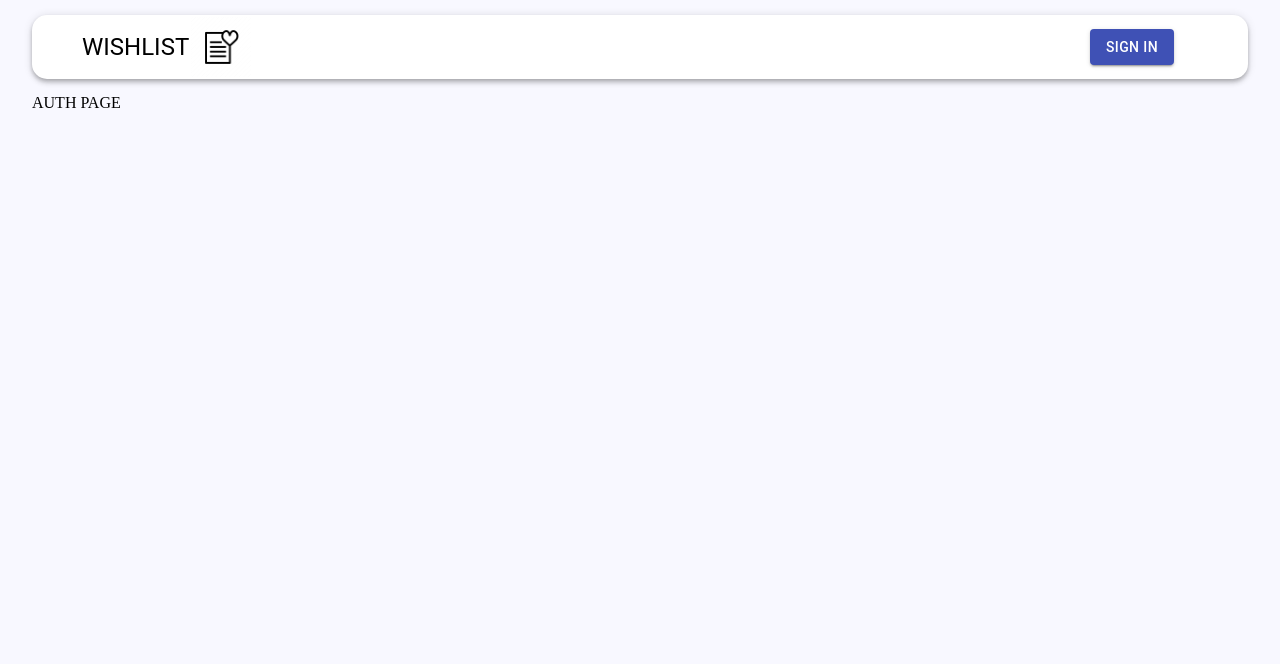
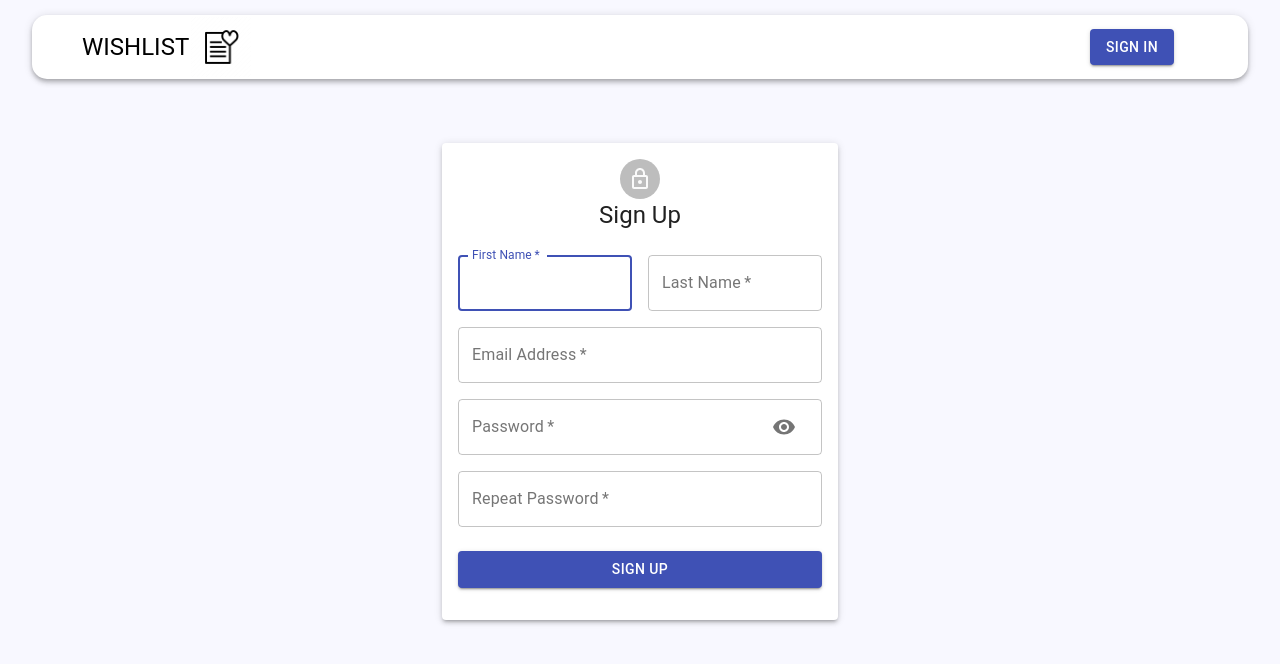
Before and after one commit to Nishkal7/Timeline, a React (Create React App) app in the folder client/: page /auth in a window 1280 px wide. Shown: the top 664 px of the page. Built offline with nearby package versions, Linux system fonts and the light colour scheme; the HTML template or start-up script is replaced by a standard one.

Commit message:
auth setup

```diff
--- a/client/src/components/Auth/Auth.js
+++ b/client/src/components/Auth/Auth.js
@@ -1,13 +1,80 @@
-import React from 'react';
-
+import React,{useState} from "react";
+import {
+  Container,
+  Avatar,
+  Button,
+  Paper,
+  Grid,
+  Typography,
+} from "@material-ui/core";
+import Input from "./Input";
+import LockOutlinedIcon from '@material-ui/icons/LockOutlined';
+import useStyles from "./styles";
 
 const Auth = () => {
-    const state = null;
-    return (
-        <div>
-            AUTH PAGE
-        </div>
-    )
-}
+  const Classes = useStyles();
+  const [showPassword, setShowPassword] = useState(false)
+  const isSignup = true;
+  const state = null;
+
+  const handleSubmit = () => {
+    console.log("Submit Clicked");
+  };
+
+  const handleChange = () => {
+    console.log("Input Change occured");
+  };
+
+  const handleShowPassword = () => {
+    setShowPassword((prevShowPassword) => !prevShowPassword);
+  };
+
+  return (
+    <Container component="main" maxWidth="xs">
+      <Paper className={Classes.paper} elevation={3}>
+        <Avatar className={Classes.Avatar}><LockOutlinedIcon /></Avatar>
+        <Typography variant="h5">{isSignup ? "Sign Up" : "Sign In"}</Typography>
+        <form className={Classes.form} onSubmit={handleSubmit}>
+          <Grid container spacing={2}>
+            {isSignup && (
+              <>
+                <Input
+                  name="firstName"
+                  label="First Name"
+                  handleChange={handleChange}
+                  autoFocus
+                  half
+                />
+                <Input
+                  name="lastName"
+                  label="Last Name"
+                  handleChange={handleChange}
+                  half
+                />
+              </>
+            )}
+            <Input
+              name="email"
+              label="Email Address"
+              handleChange={handleChange}
+              type="email"
+            />
+            <Input
+              name="password"
+              label="Password"
+              handleChange={handleChange}
+              type={showPassword? "text" : "password"}
+              handleShowPassword={handleShowPassword}
+            />
+          { isSignup && <Input name="confirmPassword" label="Repeat Password" handleChange={handleChange} type="password" /> }
+          </Grid>
+          <Button type="submit" fullWidth variant="contained" color="primary" className={Classes.submit}>
+            { isSignup ? 'Sign Up' : 'Sign In' }
+          </Button>
+        </form>
+      </Paper>
+    </Container>
+  );
+};
 
 export default Auth;
--- /dev/null
+++ b/client/src/components/Auth/Input.js
@@ -0,0 +1,32 @@
+import React from "react";
+import { TextField, InputAdornment, Grid, IconButton } from "@material-ui/core";
+import  Visibility  from "@material-ui/icons/Visibility";
+import  VisibilityOff  from "@material-ui/icons/VisibilityOff";
+
+const Input = ({ half, name, label, handleChange, handleShowPassword, type, autoFocus }) => {
+  return (
+    <Grid item xs={12} sm={half ? 6 : 12}>
+      <TextField
+        name={name}
+        onChange={handleChange}
+        variant="outlined"
+        required
+        fullWidth
+        label={label}
+        autoFocus={autoFocus}
+        type={type}
+        InputProps={name === 'password' && {
+            endAdornment: (
+                <InputAdornment position="end">
+                    <IconButton onClick={handleShowPassword}>
+                        {type === "password" ? <Visibility /> : <VisibilityOff />}
+                    </IconButton>
+                </InputAdornment>
+            )
+        }}
+      />
+    </Grid>
+  );
+};
+
+export default Input;
```
